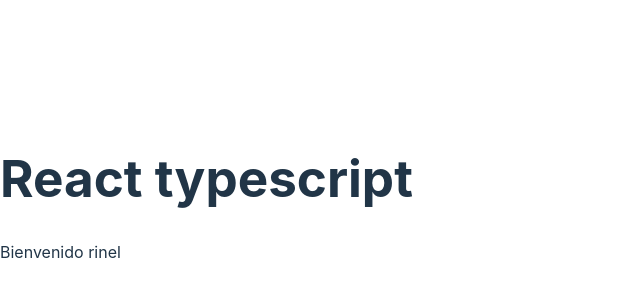
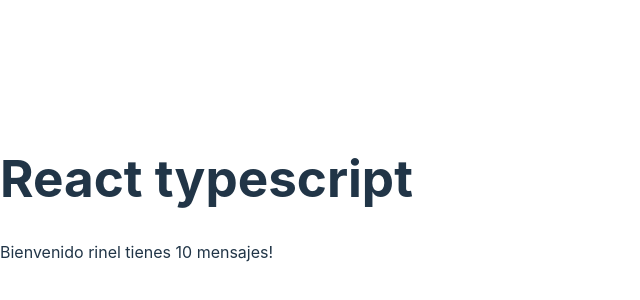
Before and after one commit to rineliniguezsosa/React-typescript, a React (Vite) app: page / in a window 1280 px wide. Shown: the part 210-510 px from the top of the page, without its empty margins (0-640 px from the left). Built offline with nearby package versions, Linux system fonts and the light colour scheme.

Commit message:
feat(Saludar): completando el titulo Bienvenido {name} tienes {message} mensajes!

```diff
--- a/src/components/Saludar.tsx
+++ b/src/components/Saludar.tsx
@@ -6,7 +6,7 @@ type Saludarprops = {
 export const Saludar = ({name,message}:Saludarprops) => {
   return (
     <>
-        <span>Bienvenido {name}</span>
+        <span>Bienvenido {name} tienes {message} mensajes!</span>
     </>
   )
 }
```
